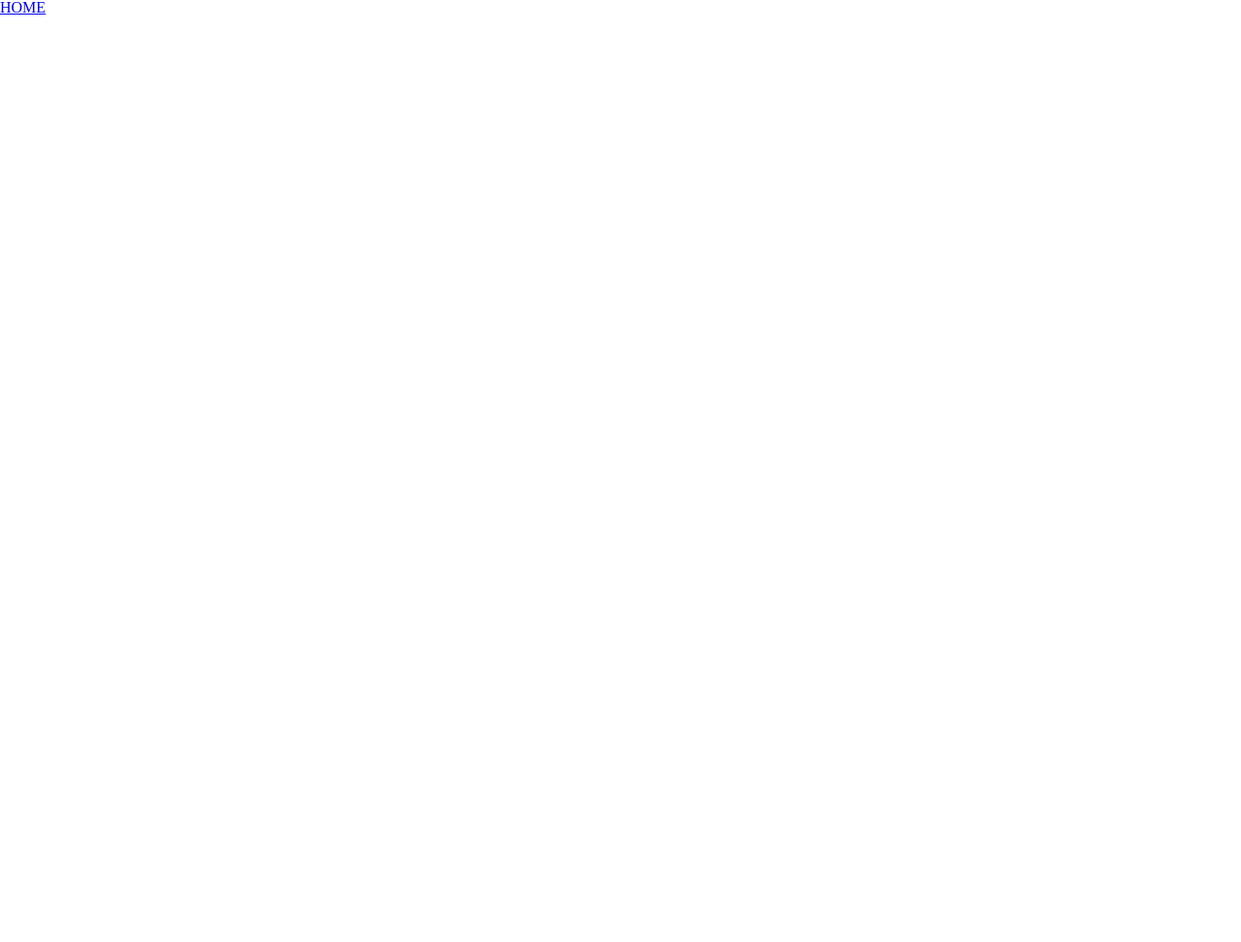
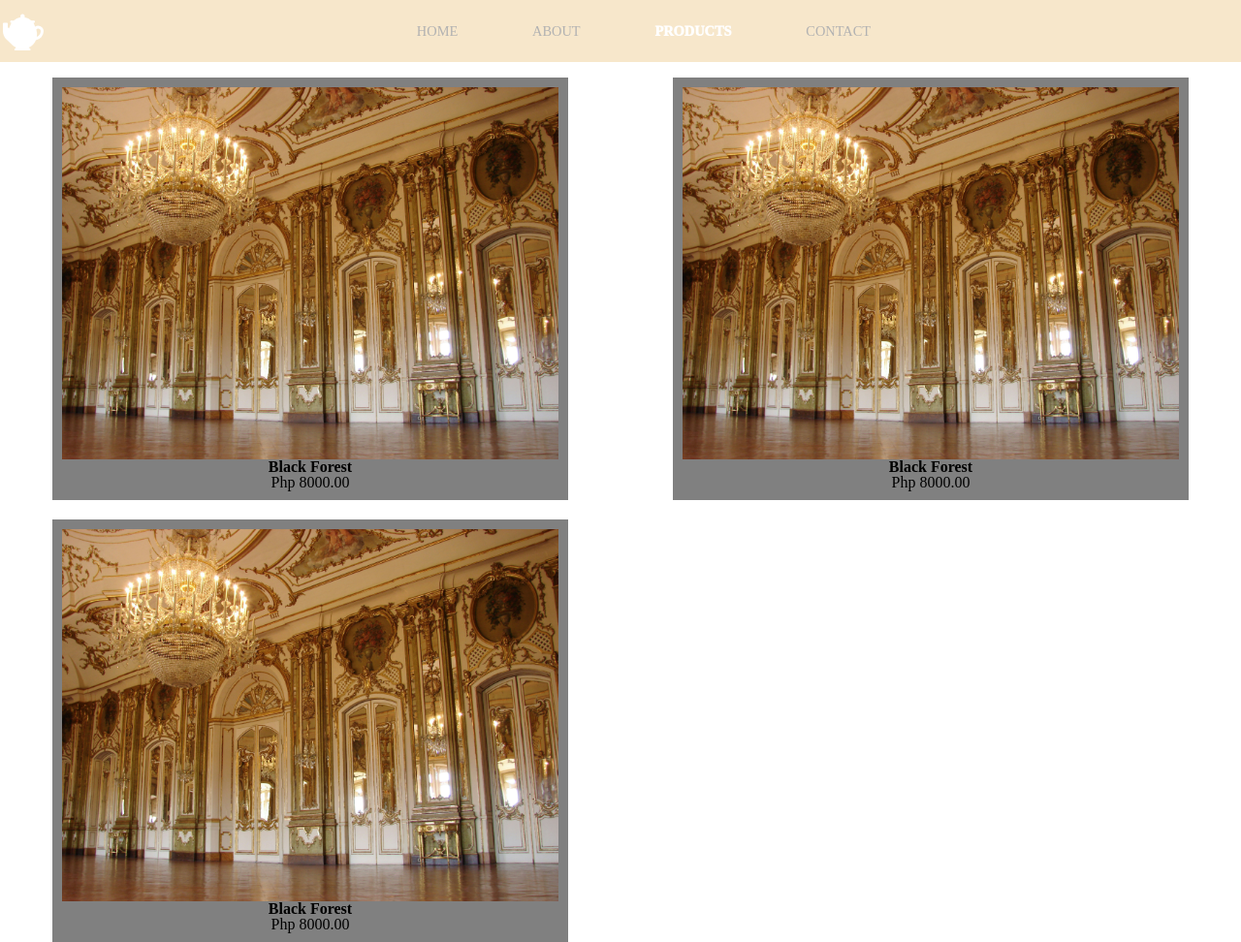
Before and after one commit to zeusschoolacc/vintage_royale, a plain HTML site: page pages/products.html in a window 1280 px wide. Shown: the whole page at 97% size. Before the commit the page ends 800 px from the top, so only its background shows below. Drawn offline with Linux system fonts and the light colour scheme.

Commit message:
added products

```diff
--- a/pages/products.html
+++ b/pages/products.html
@@ -5,8 +5,40 @@
     <meta name="viewport" content="width=device-width, initial-scale=1.0">
     <title>Vintage Royale - Products</title>
     <link rel="stylesheet" href="../public/reset.css">
+    <link rel="stylesheet" href="../styles/products.css">
+    <link rel="stylesheet" href="../assets/svg/svg.css">
+    <link rel="stylesheet" href="../styles/navigation.css">
 </head>
 <body>
-    <a href="../index.html">HOME</a>
+    <nav class="unactive">
+        <div class="mobileOnly">
+            <a href="../index.html"><span class="royal_logo"></span></a>
+            <div class="mobile">
+                <span class="slide-bar"></span>
+            </div>
+        </div>
+
+        <div class="navButtons">
+            <a href="../index.html" class="emphasized">HOME</a>
+            <a href="./about.html">ABOUT</a>
+            <a href="./products.html">PRODUCTS</a>
+            <a href="./contact.html">CONTACT</a>
+        </div>
+
+        <div class="desktop">
+            <a href="../index.html">HOME</a>
+            <a href="./about.html">ABOUT</a>
+            <a href="./products.html" class="emphasized">PRODUCTS</a>
+            <a href="./contact.html">CONTACT</a>
+        </div>
+    </nav>
+
+    <div class="products">
+
+    </div>
+
+    <script src="../scripts/main.js"></script>
+    <script src="../features/navigationBar.js"></script>
+</body>
 </body>
 </html>
--- a/scripts/main.js
+++ b/scripts/main.js
@@ -0,0 +1,44 @@
+class PRODUCT {
+    constructor (name, image, price) {
+        this.name = name;
+        this.image = image;
+        this.price = price;
+    }
+}
+
+const container = document.querySelector(".products");
+
+const productNames = ["Black Forest"];
+const productImages = ["laptopbg.jpg"];
+const productPrices = [8000.0];
+const PRODUCTS = [];
+
+for(let i = 0; i < productNames.length + 2; i++) {
+    const newProduct = new PRODUCT(productNames[0], productImages[0], productPrices[0]);
+    PRODUCTS.push(newProduct);
+}
+
+function displayProducts(PRODUCTS) {
+    for(let i = 0; i < PRODUCTS.length; i++) {
+        const productBox = document.createElement("div");
+        const prod_name = document.createElement("h1");
+        const prod_image = document.createElement("img");
+        const prod_price = document.createElement("h3");
+
+        productBox.className = "productBox";
+        prod_name.className = "productName";
+        prod_image.className = "productImage";
+        prod_price.className = "productPrice";
+
+        prod_name.textContent = PRODUCTS[i].name;
+        prod_image.src = `../assets/images/products/${PRODUCTS[i].image}`;
+        prod_price.textContent = `Php ${PRODUCTS[i].price}.00`;
+
+        productBox.appendChild(prod_image);
+        productBox.appendChild(prod_name);
+        productBox.appendChild(prod_price);
+        container.appendChild(productBox);
+    }
+}
+
+displayProducts(PRODUCTS);
--- a/styles/home.css
+++ b/styles/home.css
@@ -11,7 +11,7 @@
 /* PHONES */
 @media (max-width: 520px) {
     .hook {
-        background-image: url("../assets/images/mobilebg.jpg");
+        background-image: url("../assets/images/bg/mobilebg.jpg");
     }
     .desktop {
         display: none;
@@ -21,7 +21,7 @@
 /* LAPTOPS */
 @media (min-width: 520px) {
     .hook {
-        background-image: url("../assets/images/pcbg.jpg");
+        background-image: url("../assets/images/bg/pcbg.jpg");
     }
 }
 
@@ -46,7 +46,7 @@
 /* GENERAL */
 
 body {
-    background-color: white;
+    background-color: b89e70e0;
 }
 
 .hook {
--- /dev/null
+++ b/styles/products.css
@@ -0,0 +1,37 @@
+/* MOBILE */
+@media (max-width: 520px) {
+
+}
+
+/* LAPTOPS */
+@media (min-width: 520px) {
+
+}
+
+.products {
+    margin-top: 10vh;
+    display: grid;
+    grid-template-columns: 50vw 50vw;
+    row-gap: 20px;
+    justify-items: center;
+}
+
+.productBox {
+    display: flex;
+    flex-direction: column;
+    align-items: center;
+    background-color: grey;
+    padding: 10px;
+}
+
+.productName {
+    font-weight: 600;
+}
+
+.productImage {
+    width: 40vw;
+}
+
+.productPrice {
+
+}
```
Also changed, not shown: index.html (+1 -1 lines), pages/about.html (+27 -1 lines), pages/contact.html (+26 -1 lines), assets/images/products/laptopbg.jpg (renamed from assets/images/laptopbg.jpg), 3 other files.
